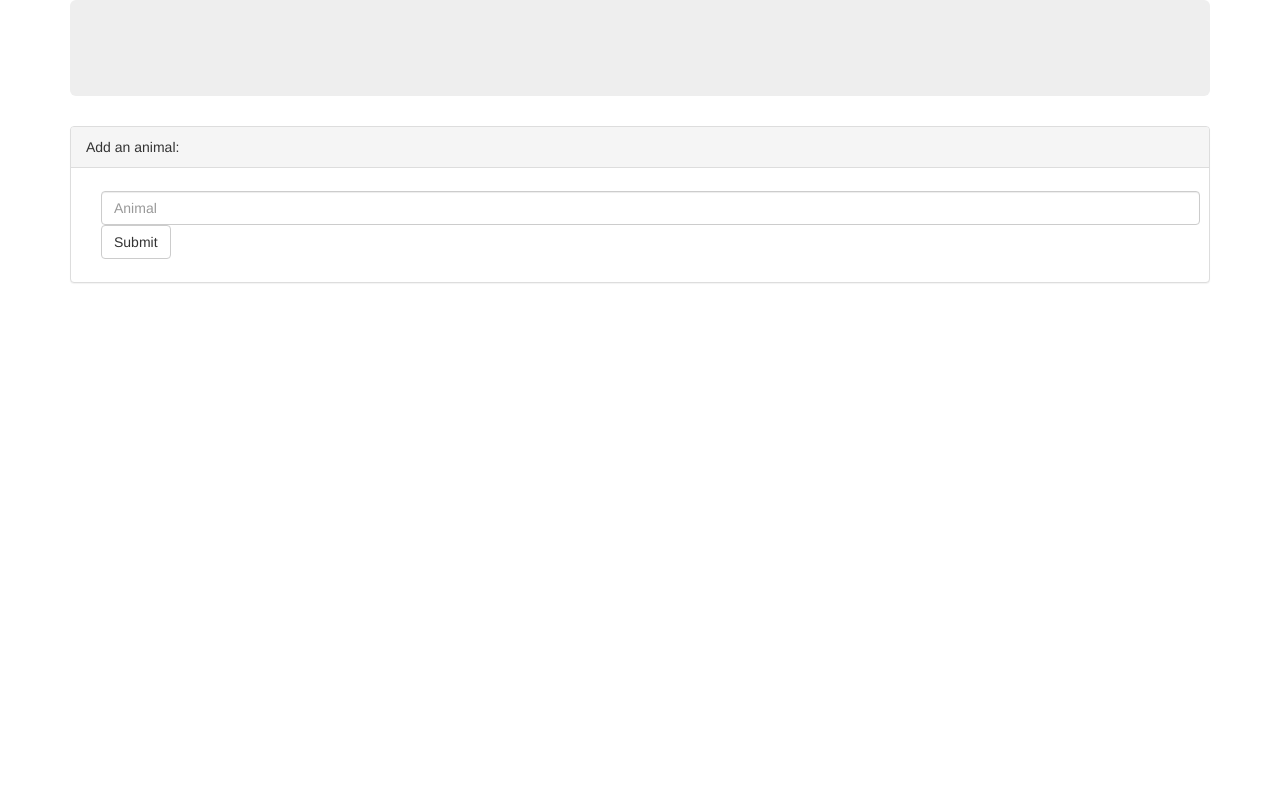
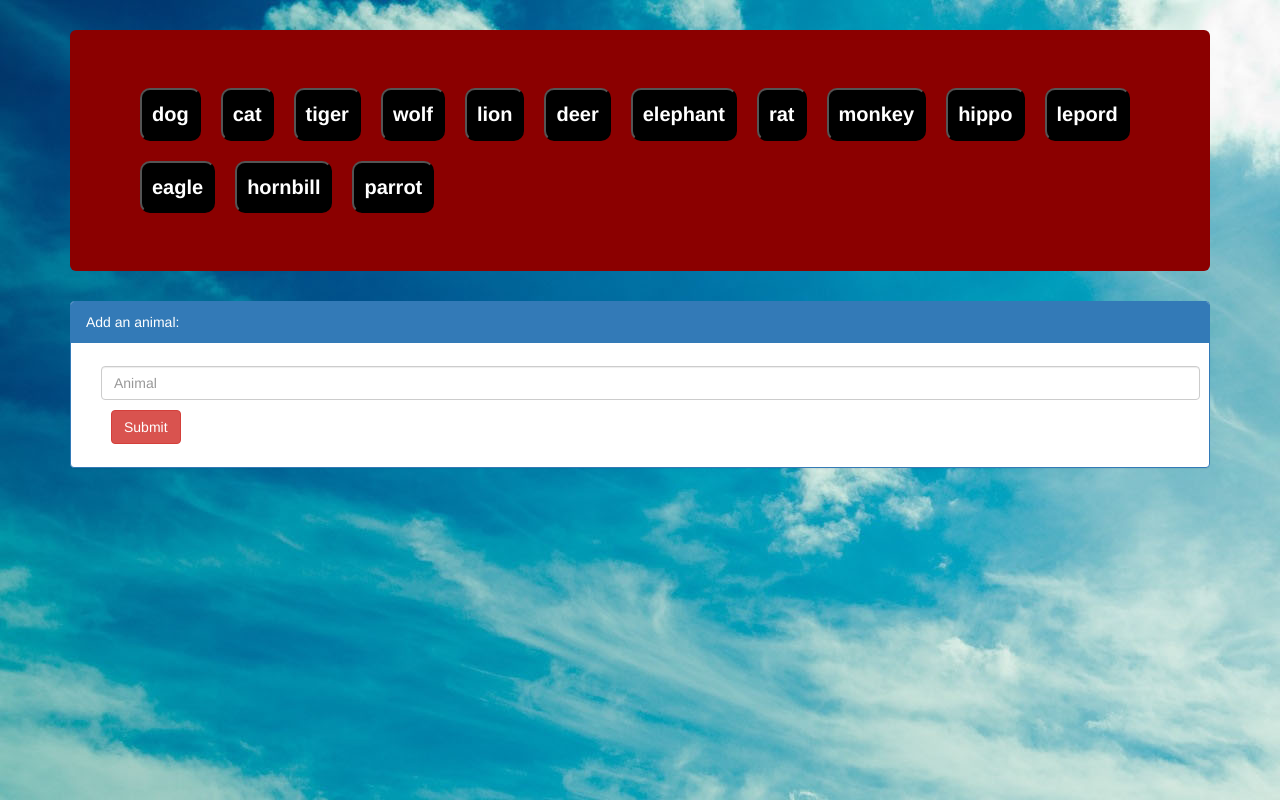
Before and after one commit to sid845/giphyAPIs, a plain HTML site: page index.html in a window 1280 px wide. Drawn offline with nearby package versions, Linux system fonts and the light colour scheme.

Commit message:
initial commit

```diff
--- a/assets/css/style.css
+++ b/assets/css/style.css
@@ -0,0 +1,20 @@
+body{
+  background:url("../bg.jpg");
+}
+#animals{
+  margin-top: 30px;
+  background-color:darkred;
+
+}
+.pannel{
+  background-color: skyblue;
+}
+button{
+  margin:10px;
+  border-radius: 10px;
+  background-color: black;
+  color: white;
+  font-weight: bold;
+  font-size: 20px;
+  padding: 10px;
+}
--- a/assets/javascript/script.js
+++ b/assets/javascript/script.js
@@ -1,5 +1,5 @@
 var buttons=["dog","cat","tiger","wolf","lion","deer","elephant","rat","monkey","hippo","lepord","eagle","hornbill","parrot"];
-function buttons()
+function animalButtons()
 {
   $("#animals").empty();
   for(var i=0;i<buttons.length;i++)
@@ -14,14 +14,15 @@ function buttons()
 $("#add-animal").on("click", function(event) {
   event.preventDefault();
   var animal =$("#animal-input").val().trim();
-  animals.push(animal);
-  buttons();
+  buttons.push(animal);
+  animalButtons();
 });
-buttons();
+animalButtons();
 $("button").on("click", function()
 {
   var animal = $(this).attr("data-name");
   var queryURL="http://api.giphy.com/v1/gifs/search?q="+animal+"&api_key=dc6zaTOxFJmzC";
+  console.log(queryURL);
   $.ajax({
       url: queryURL,
       method: "GET"
--- a/index.html
+++ b/index.html
@@ -11,14 +11,14 @@
     <div class="jumbotron" id="animals">
 
     </div>
-    <div class="panel panel-default">
+    <div class="panel panel-primary">
       <div class="panel-heading">Add an animal:</div>
       <div class="panel-body">
         <form class="navbar-form navbar-left" role="search">
           <div class="form-group">
             <input type="text" class="form-control" id="animal-input" placeholder="Animal" size="130">
           </div>
-          <button type="submit" class="btn btn-default" id="add-animal">Submit</button>
+          <button type="submit" class="btn btn-danger" id="add-animal">Submit</button>
         </form>
       </div>
     </div>
```
Also changed, not shown: assets/bg.jpg (added).
